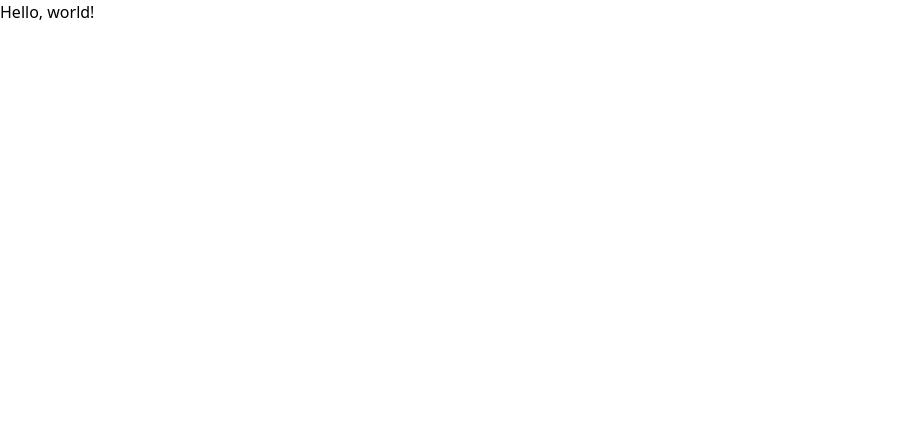
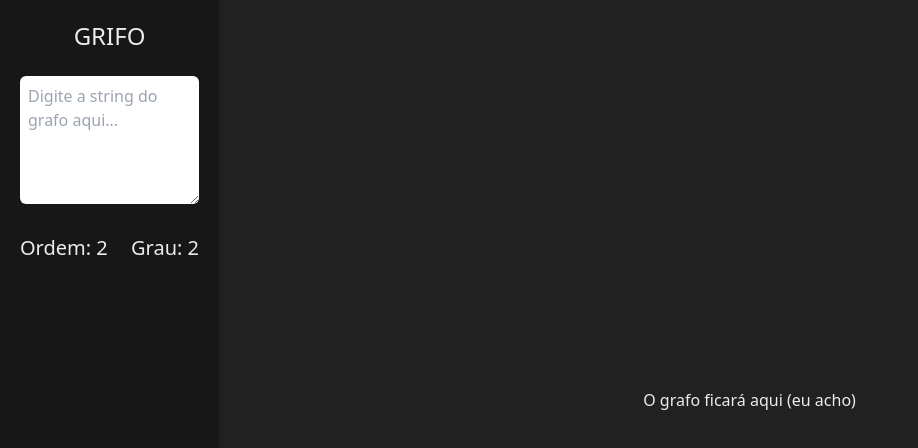
Before and after one commit to LucasGdBS/grifos, a React (Vite) app: page / in a window 1280 px wide. Shown: the top 448 px of the page, without its empty margins (0-918 px from the left). Built offline with nearby package versions, Linux system fonts and the light colour scheme.

Commit message:
criando SideBar inicial

```diff
--- a/src/App.tsx
+++ b/src/App.tsx
@@ -1,8 +1,16 @@
+import SideBar from "./components/SideBar";
+
 function App() {
   return (
-    <>
-      <h1>Hello, world!</h1>
-    </>
+    <div className="flex h-screen overflow-x-hidden bg-black-eclipse text-white-whisper">
+
+      <SideBar/>
+
+      {/* Nesse main deverá ser implementado a visualização do grafo */}
+      <main className="w-full">
+        <h1 className="flex h-screen justify-center items-center">O grafo ficará aqui (eu acho)</h1>
+      </main>
+    </div>
   );
 }
 
--- /dev/null
+++ b/src/components/SideBar.tsx
@@ -0,0 +1,36 @@
+import { useEffect, useState } from "react";
+
+export default function SideBar() {
+  const [inputText, setinputText] = useState<string>("");
+
+  const [ordem, setOrdem] = useState<number>(0);
+  const [grau, setGrau] = useState<number>(0);
+
+  const handleInputChange = (e: React.ChangeEvent<HTMLTextAreaElement>) => {
+    setinputText(e.target.value);
+  };
+
+  // TODO: Implementar função para calcular a ordem e o grau do grafo
+  useEffect(() => {
+    setGrau(2);
+    setOrdem(2);
+  }, []);
+
+  return (
+    <aside className="w-64 bg-black-night-rider p-5 space-y-6">
+      <h1 className="text-2xl text-center">GRIFO</h1>
+
+      <textarea
+        className="w-full h-32 p-2 text-gray-800 rounded-md focus:outline-none focus:ring-2 focus:ring-blue-500"
+        placeholder="Digite a string do grafo aqui..."
+        value={inputText}
+        onChange={handleInputChange}
+      ></textarea>
+
+      <div className="justify-between flex">
+        <h2 className="text-xl">Ordem: {ordem}</h2>
+        <h2 className="text-xl">Grau: {grau}</h2>
+      </div>
+    </aside>
+  );
+}
```
